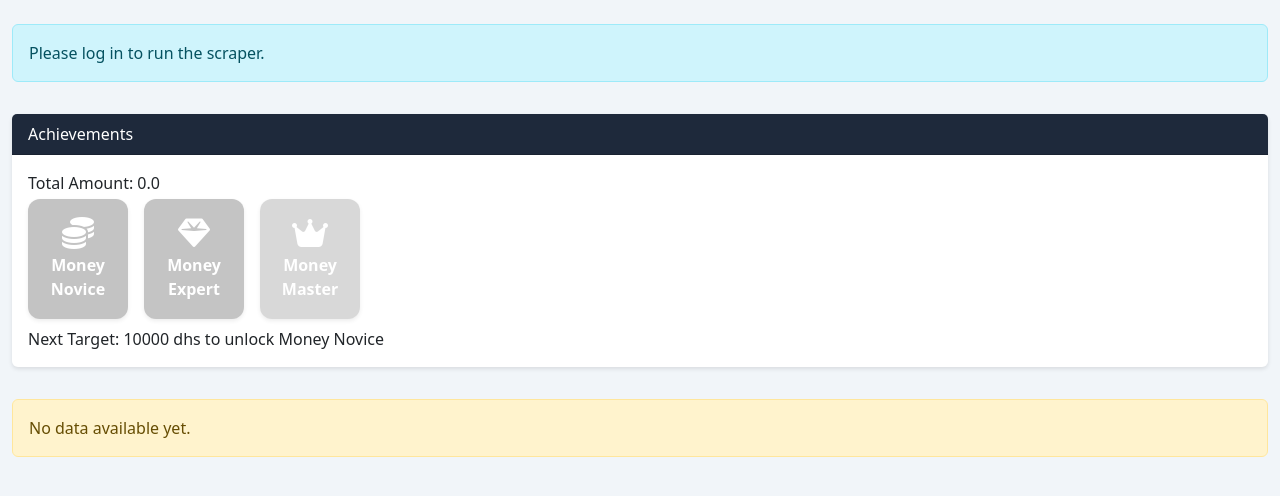
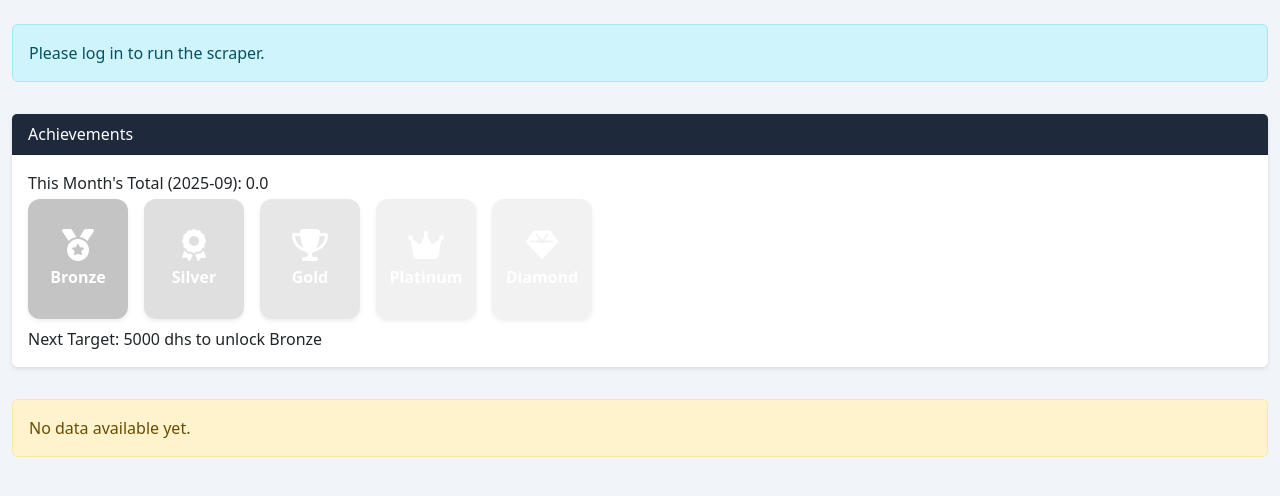
Before and after one commit to MohamedMBG/Gmail_Finance_Scraper, a Django app: page / in a window 1280 px wide. Shown: the part 71-567 px from the top of the page. Run offline with Django 4.2, Linux system fonts and the light colour scheme.

Commit message:
Reset monthly totals and expand badge system

```diff
--- a/gmail_ui/scraper/templates/scraper/home.html
+++ b/gmail_ui/scraper/templates/scraper/home.html
@@ -149,7 +149,7 @@
                 <div class="card mb-4">
                     <div class="card-header">Achievements</div>
                     <div class="card-body">
-                        <p class="mb-1">Total Amount: {{ total_amount }}</p>
+                        <p class="mb-1">This Month's Total ({{ period }}): {{ total_amount }}</p>
                         {% if badge %}
                         <p class="mb-1">Current Badge: {{ badge }}</p>
                         {% endif %}
--- a/gmail_ui/scraper/views.py
+++ b/gmail_ui/scraper/views.py
@@ -1,5 +1,6 @@
 from pathlib import Path
 import json
+from datetime import date
 
 from django.http import FileResponse, HttpResponse
 from django.shortcuts import redirect, render
@@ -45,8 +46,13 @@ def is_connected() -> bool:
 def home(request):
     """Display results and allow the user to run the scraper."""
     connected = is_connected()
+    today = date.today()
+    current_period = today.strftime("%Y-%m")
+    if request.session.get("period") != current_period:
+        request.session["period"] = current_period
+        request.session["total_amount"] = 0.0
     total_amount = request.session.get("total_amount", 0.0)
-    context = {"connected": connected}
+    context = {"connected": connected, "period": current_period}
     if request.method == "POST":
         if not connected:
             context["error"] = "Please log in first."
@@ -109,9 +115,11 @@ def home(request):
                 context["error"] = str(exc)
     context["total_amount"] = total_amount
     badge_thresholds = [
-        ("Money Novice", 10000, "fa-solid fa-coins", "#f97316"),
-        ("Money Expert", 30000, "fa-solid fa-gem", "#0ea5e9"),
-        ("Money Master", 40000, "fa-solid fa-crown", "#eab308"),
+        ("Bronze", 5000, "fa-solid fa-medal", "#cd7f32"),
+        ("Silver", 10000, "fa-solid fa-award", "#c0c0c0"),
+        ("Gold", 20000, "fa-solid fa-trophy", "#ffd700"),
+        ("Platinum", 30000, "fa-solid fa-crown", "#e5e4e2"),
+        ("Diamond", 50000, "fa-solid fa-gem", "#b9f2ff"),
     ]
     badges = []
     current_badge = None
```
